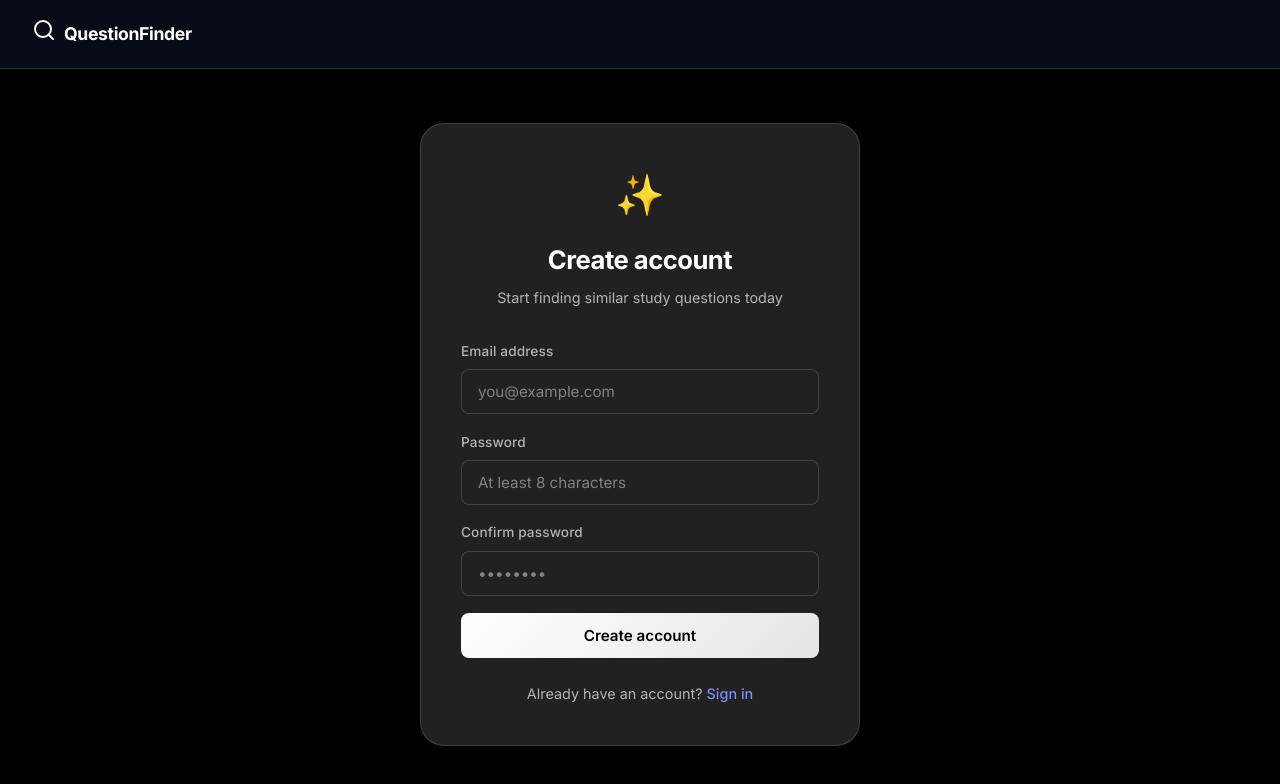
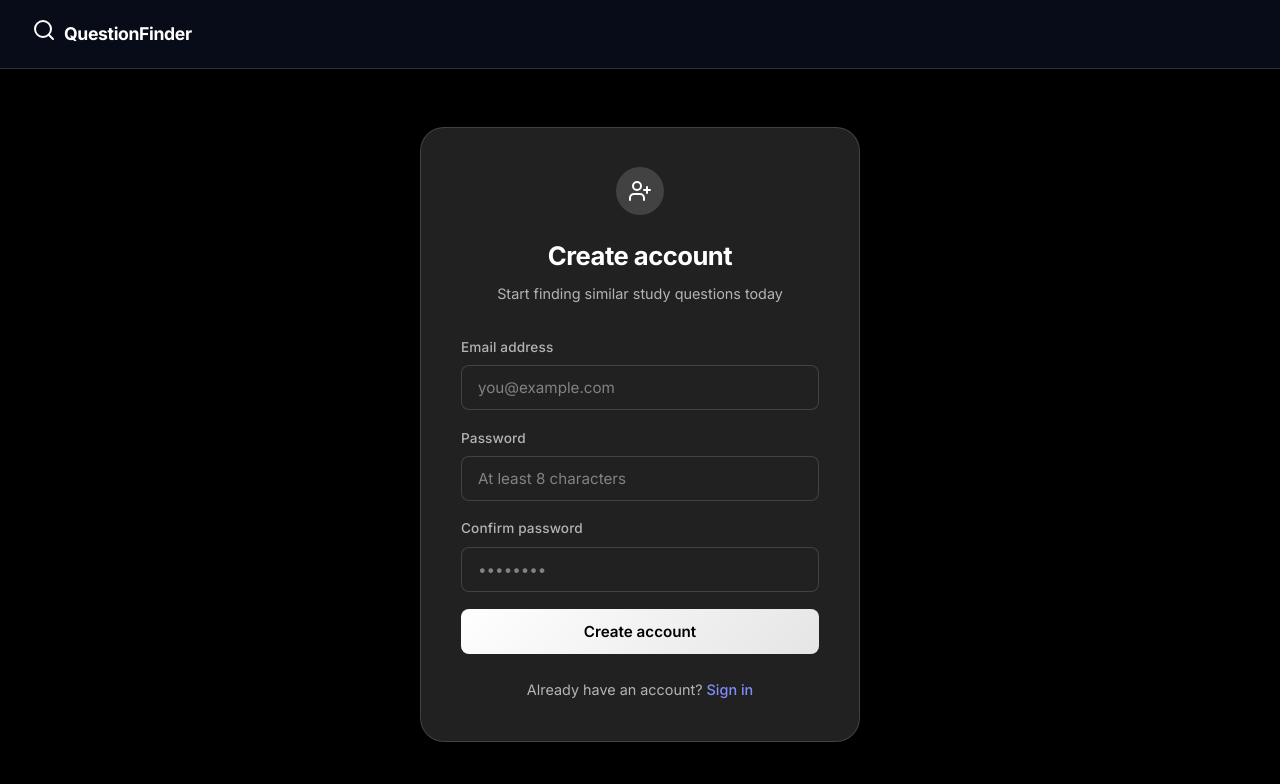
Before and after one commit to NGC-337-2/question-finder-with-auto-tagging, a React (Vite) app in the folder frontend/: page /signup in a window 1280 px wide. Shown: the top 784 px of the page. Built offline with nearby package versions, Linux system fonts and the light colour scheme; no server answers.

Commit message:
Remove emojis from login and signup pages and replace with SVG icons

```diff
--- a/frontend/src/pages/Login.jsx
+++ b/frontend/src/pages/Login.jsx
@@ -31,7 +31,9 @@ export default function Login() {
     <div className="auth-page">
       <div className="auth-card">
         <div className="auth-header">
-          <div className="auth-icon">🔍</div>
+          <div className="auth-icon" style={{ display: "inline-flex", justifyContent: "center", alignItems: "center", width: "48px", height: "48px", borderRadius: "50%", background: "var(--border)", color: "var(--text-primary)", margin: "0 auto 1.25rem" }}>
+            <svg xmlns="http://www.w3.org/2000/svg" width="24" height="24" viewBox="0 0 24 24" fill="none" stroke="currentColor" strokeWidth="2" strokeLinecap="round" strokeLinejoin="round"><circle cx="11" cy="11" r="8"/><path d="m21 21-4.3-4.3"/></svg>
+          </div>
           <h1 className="auth-title">Welcome back</h1>
           <p className="auth-subtitle">Sign in to your QuestionFinder account</p>
         </div>
--- a/frontend/src/pages/Signup.jsx
+++ b/frontend/src/pages/Signup.jsx
@@ -42,7 +42,9 @@ export default function Signup() {
     <div className="auth-page">
       <div className="auth-card">
         <div className="auth-header">
-          <div className="auth-icon">✨</div>
+          <div className="auth-icon" style={{ display: "inline-flex", justifyContent: "center", alignItems: "center", width: "48px", height: "48px", borderRadius: "50%", background: "var(--border)", color: "var(--text-primary)", margin: "0 auto 1.25rem" }}>
+            <svg xmlns="http://www.w3.org/2000/svg" width="24" height="24" viewBox="0 0 24 24" fill="none" stroke="currentColor" strokeWidth="2" strokeLinecap="round" strokeLinejoin="round"><path d="M16 21v-2a4 4 0 0 0-4-4H6a4 4 0 0 0-4 4v2"/><circle cx="9" cy="7" r="4"/><line x1="19" y1="8" x2="19" y2="14"/><line x1="22" y1="11" x2="16" y2="11"/></svg>
+          </div>
           <h1 className="auth-title">Create account</h1>
           <p className="auth-subtitle">Start finding similar study questions today</p>
         </div>
```
